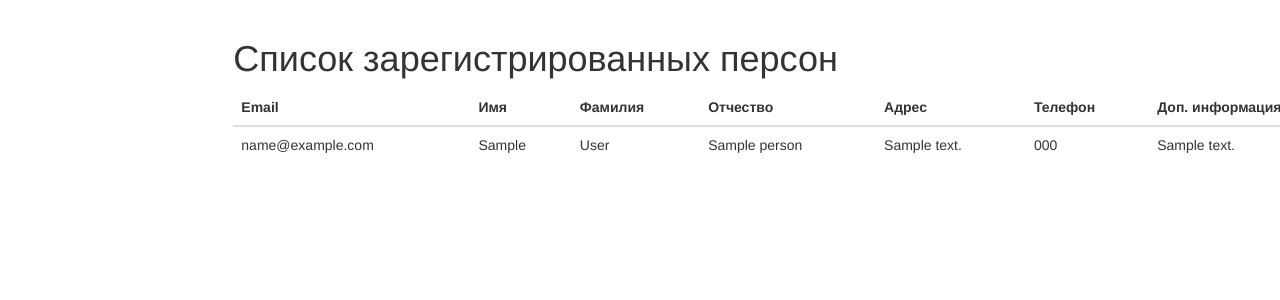
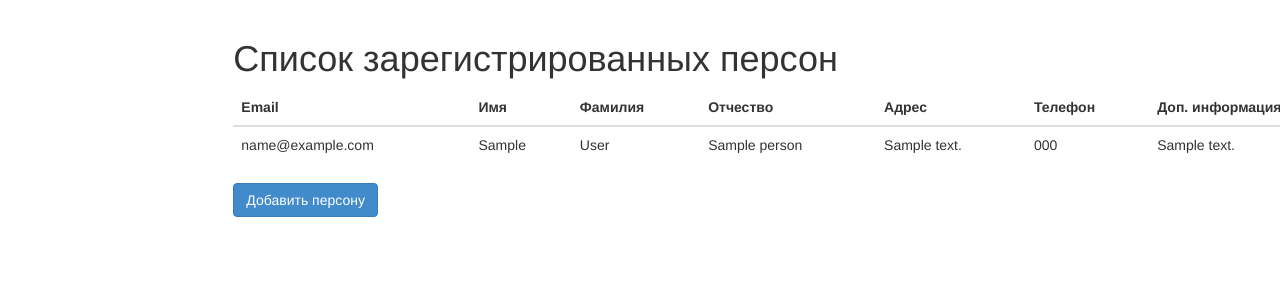
Before and after one commit to BHYCHIK/Olimpiade-manager, a Django app: template web_client.v2/web/templates/common/persons.html in a window 1280 px wide; the page is wider, and only the part inside the window is pictured. Shown: the part 51-351 px from the top of that part. Run offline with Django 3.2, Linux system fonts and the light colour scheme; the template is opened without the code that fills it: most values are stand-ins (such as "Sample title", 1, 10 or a date in 2020).

Commit message:
Add person button

```diff
--- a/web_client.v2/web/templates/common/persons.html
+++ b/web_client.v2/web/templates/common/persons.html
@@ -25,4 +25,5 @@
     {% endfor %}
   </tbody>
 </table>
+<button type="button" class="btn btn-primary" onClick="window.location='/register_person'">Добавить персону</button>
 {% endblock %}
```
